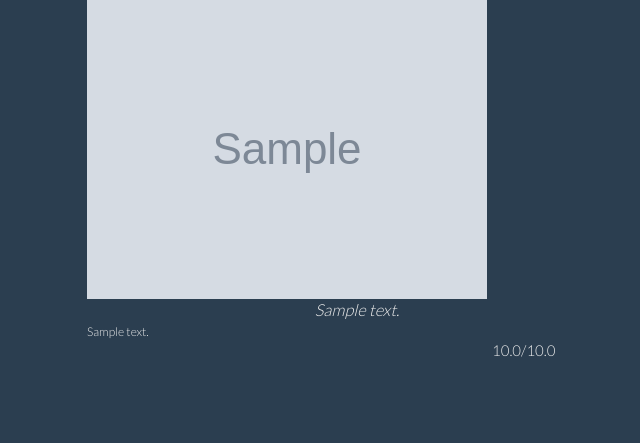
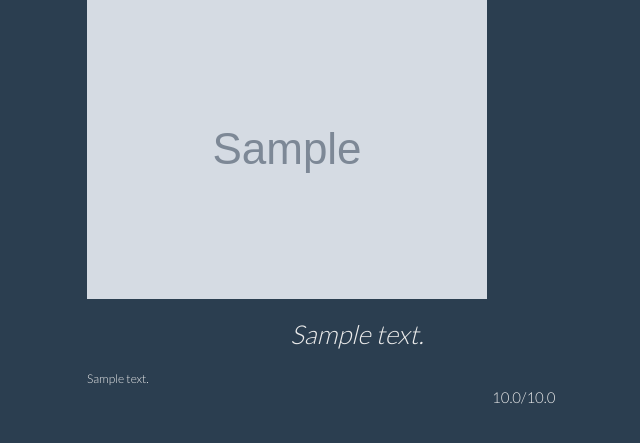
Before and after one commit to sagarwal10/animalwishes, a Rails app: page /animals/1 in a window 1280 px wide. Shown: the part 162-605 px from the top of the page, without its empty margins (308-948 px from the left). Run offline with Rails 7, Linux system fonts and the light colour scheme; tables that the repository leaves empty hold one stand-in row (values such as "Sample post"); grey boxes marked "Sample" are stand-in pictures; style sheets or scripts are compiled from the project's sources; parts of the project's set-up code (start-up, migrations or seed data) failed here and were passed over; some libraries are stand-ins or nearby versions.

Commit message:
More show page changes

```diff
--- a/app/views/animals/index.html.erb
+++ b/app/views/animals/index.html.erb
@@ -41,5 +41,3 @@
     <% end %>
 </div>
 <br>
-
-<%= link_to 'New Animal', new_animal_path %>
--- a/app/views/animals/show.html.erb
+++ b/app/views/animals/show.html.erb
@@ -2,7 +2,7 @@
  <div class="container row">
  <div class="col-sm-offset-4 col-sm-6 ">
 <div id="animalname"><h1><%= @animal.name %></h1></div>
-<div id="animalorg"><% if @animal.organization_id != nil %>
+<div id="animalorg" class="pb1"><% if @animal.organization_id != nil %>
   <%= link_to "#{Organization.find(@animal.organization_id).organizationName}", organization_path(@animal.organization_id), class:"animalorg" %>
   <% else %>
      None
@@ -19,8 +19,8 @@
 
  <div class="container row">
  <div class="col-sm-offset-4 col-sm-6 ">
-        <div id="animalneed" class="pr1 pl1"><i><%= @animal.summary %></i></div>
-        <div id="animaldescription" class="pr1 pl1"><%= @animal.fullDescription %></div>
+        <div id="animalneed" class="p1"><h3><i><%= @animal.summary %></i><h3></div>
+        <div id="animaldescription" class=""><%= @animal.fullDescription %></div>
         <div id="animalamountshowpage" class="pb2 pr2" ><%= @animal.amountRaised %>/<%= @animal.amount %></div>
 </div>
 </div>
```
Also changed, not shown: 1 other file.
